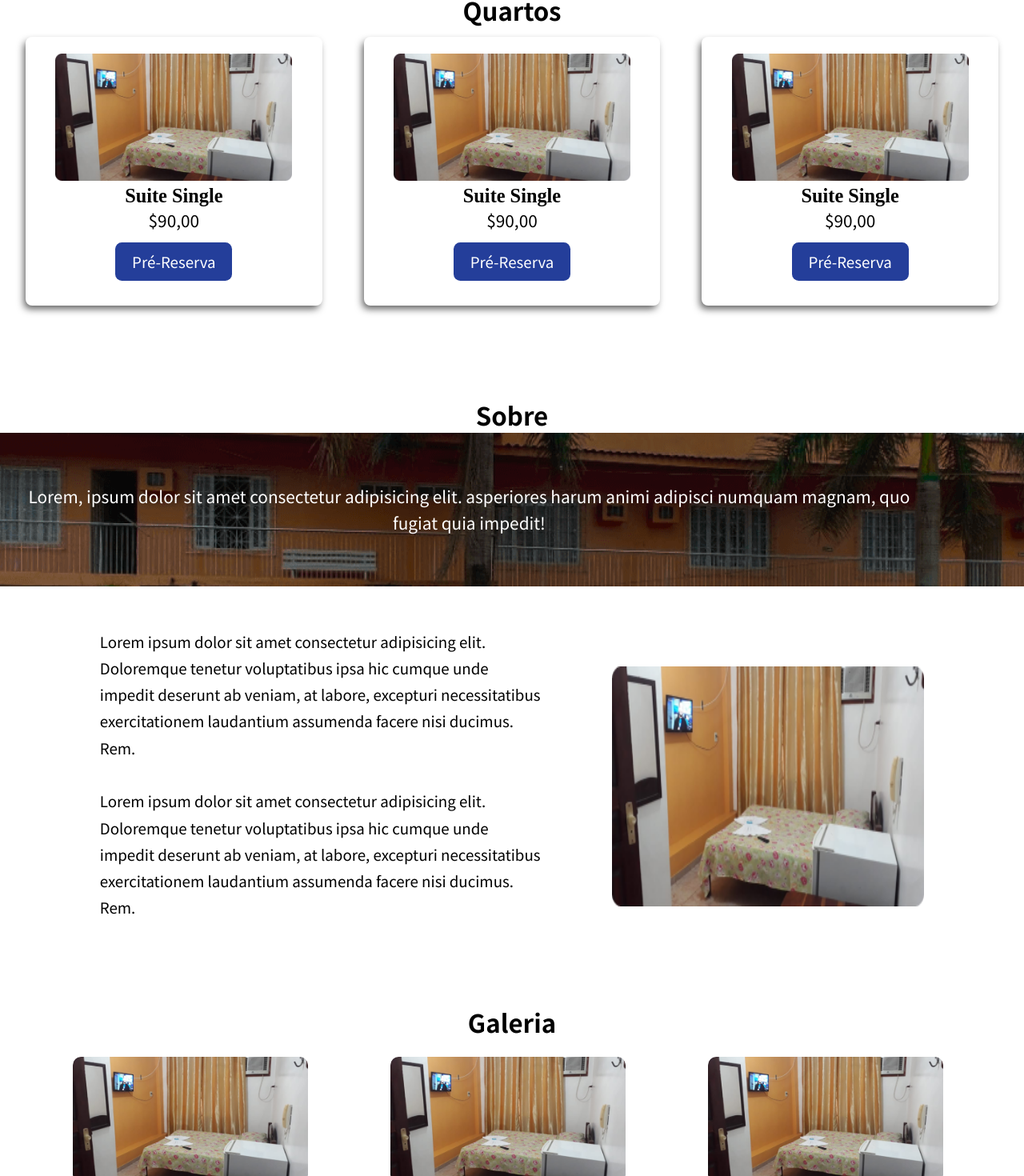
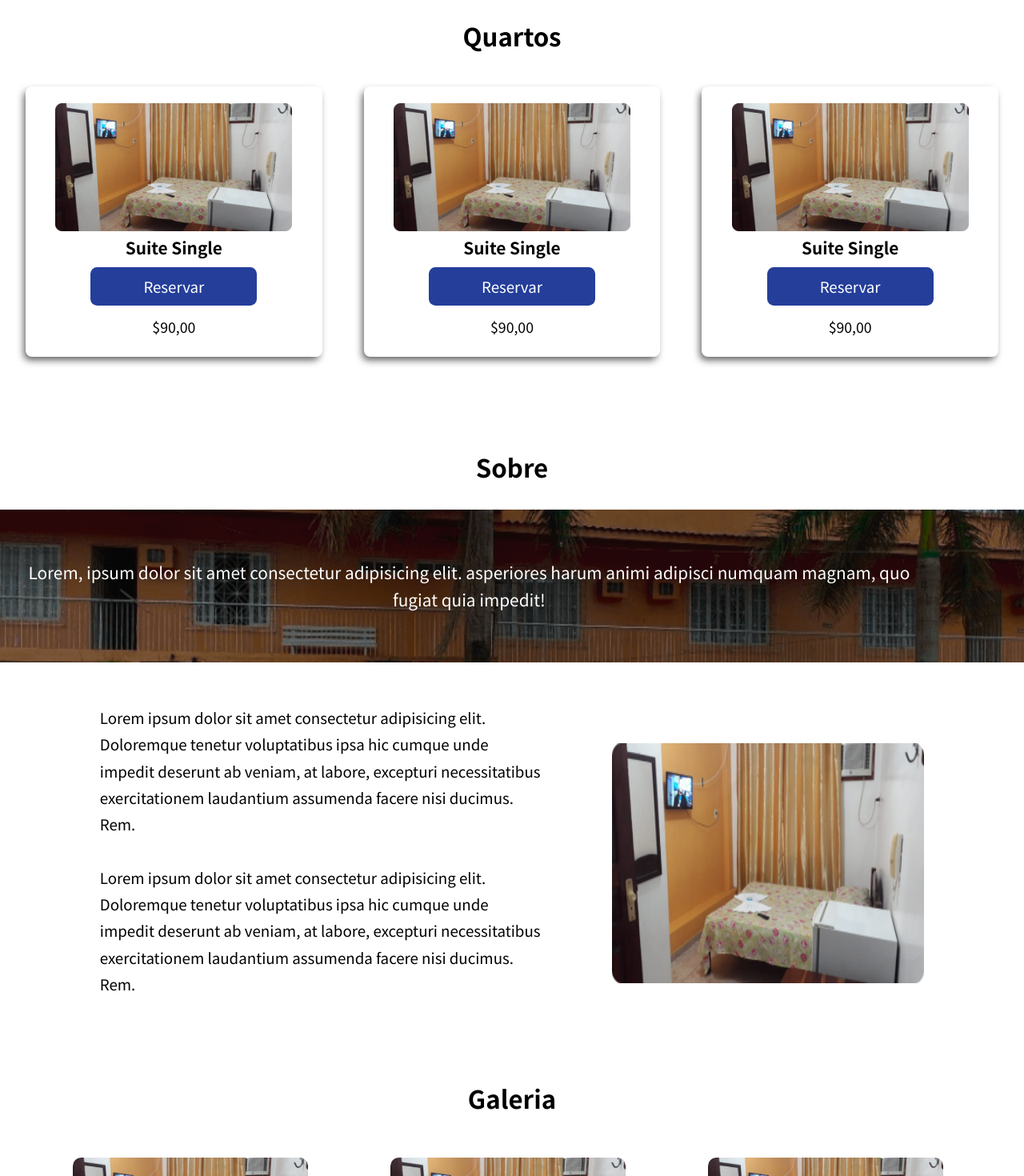
Before and after one commit to lumamontes/hotel, a React (Create React App) app: page / in a window 1280 px wide. Shown: the part 1281-2751 px from the top of the page at 80% size. Built offline with nearby package versions, Linux system fonts and the light colour scheme.

Commit message:
ajustes visuais e galeria como um componente

```diff
--- a/src/assets/Components/Button/style.css
+++ b/src/assets/Components/Button/style.css
@@ -3,6 +3,7 @@
     text-align: center;
     padding: 1rem 2rem 1rem;
     border-radius: 0.8rem;
+    width: 20rem;
     margin: 1rem;
     background-color: var(--button-background-color);
 
@@ -10,6 +11,7 @@
     font-weight: bold;
     transition: 200ms;
     font: 400 1.8rem Noto Sans SC;
+
 }
 
 .button:hover {
--- /dev/null
+++ b/src/assets/Components/Gallery/index.js
@@ -0,0 +1,21 @@
+import React from 'react'
+import "./style.css"
+import ImgRoom from '../../images/room.png';
+
+function Gallery(props){
+    return (
+       <div>
+           <h2 className="title">Galeria</h2>
+                <figure>
+                    <img className="img-gallery" src={ImgRoom} alt="Imagem Quarto"/>
+                    <img className="img-gallery" src={ImgRoom} alt="Imagem Quarto"/>
+                    <img className="img-gallery" src={ImgRoom} alt="Imagem Quarto"/>
+                    <img className="img-gallery" src={ImgRoom} alt="Imagem Quarto"/>
+                    <img className="img-gallery" src={ImgRoom} alt="Imagem Quarto"/>
+                    <img className="img-gallery" src={ImgRoom} alt="Imagem Quarto"/>
+                </figure>
+       </div>
+    )
+}
+
+export default Gallery
--- a/src/assets/Components/Header/style.css
+++ b/src/assets/Components/Header/style.css
@@ -5,6 +5,7 @@
     align-items: center;
     font: 300 1.8rem Noto Sans SC;
 }
+
 
 .logo-container {
     justify-self: start;
@@ -131,4 +132,6 @@
     nav.NavbarItems .button {
         display: none;
     }
+
+
 }
--- a/src/assets/Components/RoomCard/index.js
+++ b/src/assets/Components/RoomCard/index.js
@@ -6,9 +6,11 @@ function RoomCard (props) {
     return (
         <div className="room-card">
             <img src={props.image} alt="Imagem de Quarto"/>
-            <h3>{props.roomName}</h3>
+            <h4>{props.roomName}</h4>
+
+            <Button action="Reservar"></Button>
+
             <p>{props.roomCost}</p>
-            <Button action="Pré-Reserva"></Button>
         </div>
     )
 }
--- a/src/assets/Components/RoomCard/style.css
+++ b/src/assets/Components/RoomCard/style.css
@@ -12,6 +12,9 @@
     transition: 300ms;
 
 }
+.room-card p{
+    font-size: 1.7rem;
+}
 .room-card:hover  {
     transform: scale(1.020);
 
--- a/src/assets/global.css
+++ b/src/assets/global.css
@@ -54,12 +54,22 @@ p {
 }
 
 h1{
-    font-weight: 900;
+    font-weight: 800;
     font-family: Noto Sans SC ;
 }
 h2{
     font-weight: 700;
     font-family: Noto Sans SC ;
+    margin-bottom: 3rem;
+}
+
+h3{
+    font-size: 3rem;
+    font-weight: 700;
+    font-family: Noto Sans SC ;
+}
+h4{
+    font:700 2rem Noto Sans Sc;
 }
 
 @media (min-width: 700px){
--- a/src/pages/Landing/index.js
+++ b/src/pages/Landing/index.js
@@ -9,9 +9,12 @@ import WifiIcon from '../../assets/images/wifi.svg';
 import CoffeIcon from '../../assets/images/coffee-cup.svg';
 import EnergyIcon from '../../assets/images/lighting.svg';
 import MapMarker from '../../assets/images/map-marker.svg'
+import CarIcon from "../../assets/images/car.svg"
 import { MapContainer, TileLayer, Marker} from 'react-leaflet';
 import leaflet from "leaflet";
 import 'leaflet/dist/leaflet.css';
+import Gallery from "../../assets/Components/Gallery"
+
 
 const mapIcon = leaflet.icon({
     iconUrl:MapMarker,
@@ -27,7 +30,7 @@ function Landing() {
             <div className="homepage-container">
                 <Header />
                 <div className="homepage-text-content">
-                    <h2> Bem vindo ao</h2> <br></br>
+                    <h3> Bem vindo ao</h3> <br></br>
                     <h1>Hotel Brasil</h1>
                 </div>
             </div>
@@ -38,6 +41,7 @@ function Landing() {
                     <CamCard image={WifiIcon} comodidade="Wifi"></CamCard>
                     <CamCard image={CoffeIcon} comodidade="Café Regional"></CamCard>
                     <CamCard image={EnergyIcon} comodidade="Gerador"></CamCard>
+                    <CamCard image={CarIcon} comodidade="Estacionamento"></CamCard>
                 </div>
             </div>
 
@@ -67,15 +71,7 @@ function Landing() {
             </div>
 
             <div className="gallery container">
-                <h2 className="title">Galeria</h2>
-                <figure>
-                    <img className="img-gallery" src={ImgRoom} alt="Imagem Quarto"/>
-                    <img className="img-gallery" src={ImgRoom} alt="Imagem Quarto"/>
-                    <img className="img-gallery" src={ImgRoom} alt="Imagem Quarto"/>
-                    <img className="img-gallery" src={ImgRoom} alt="Imagem Quarto"/>
-                    <img className="img-gallery" src={ImgRoom} alt="Imagem Quarto"/>
-                    <img className="img-gallery" src={ImgRoom} alt="Imagem Quarto"/>
-                </figure>
+                <Gallery></Gallery>
             </div>
             <div className="map-content">
             <MapContainer
```
Also changed, not shown: src/assets/Components/Gallery/style.css (added), src/assets/images/car.svg (added), 1 other file (tests, documents, lock files or other folders).
